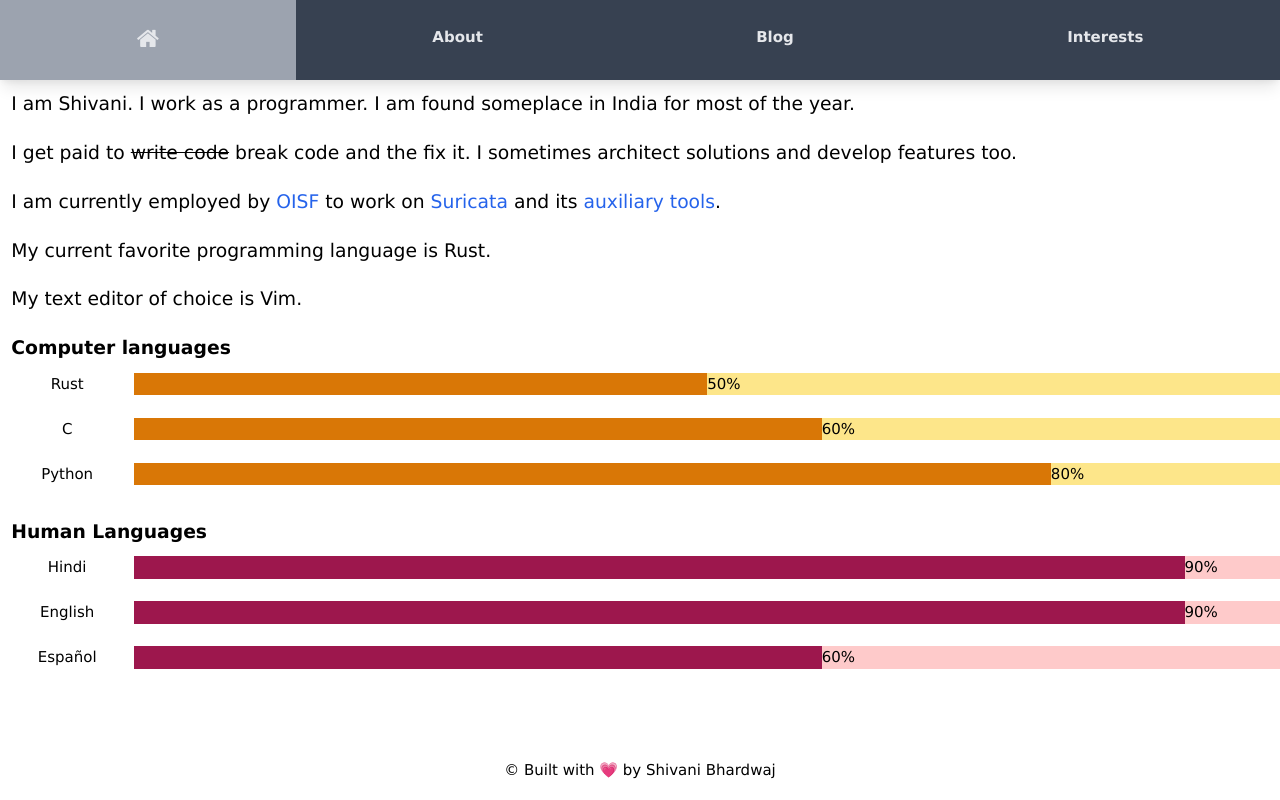
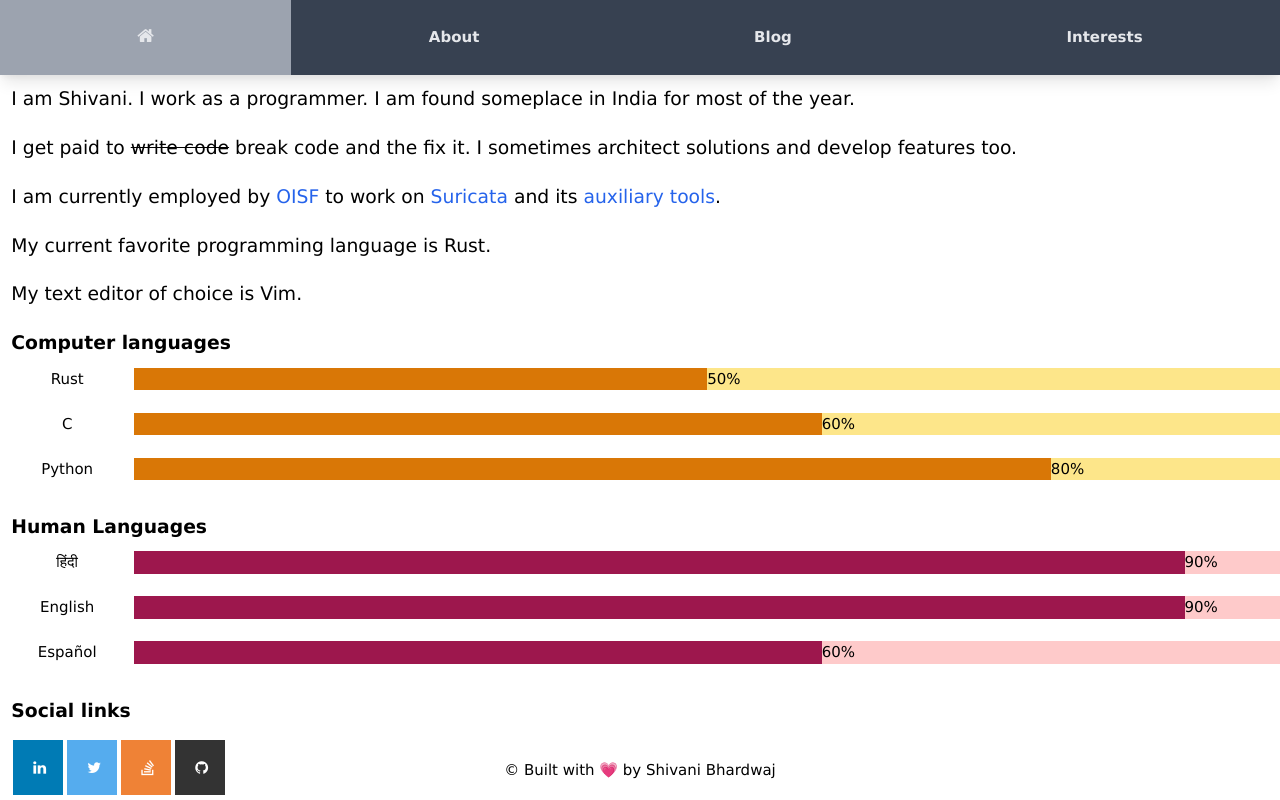
Before and after one commit to inashivb/website, a Nuxt app: page /about in a window 1280 px wide. Built offline with nearby package versions, Linux system fonts and the light colour scheme.

Commit message:
add social media links

```diff
--- a/components/Header.vue
+++ b/components/Header.vue
@@ -7,7 +7,7 @@
         <div class="h-full bg-gray-700 font-extrabold flex flex-col md:flex-row shadow-lg">
             <div v-if="false" class="text-gray-100 text-center p-7">Hello!</div>
             <nuxt-link to="/" class="menu-item">
-               <div class="fa fa-home center w3-xlarge"></div>
+               <div class="fa fa-home center w3-large"></div>
             </nuxt-link>
             <nuxt-link to="/about" class="menu-item">
                <label>About</label>
--- a/pages/about.vue
+++ b/pages/about.vue
@@ -1,5 +1,7 @@
 <template lang="html">
     <div>
+    <meta name="viewport" content="width=device-width, initial-scale=1">
+    <link rel="stylesheet" href="https://cdnjs.cloudflare.com/ajax/libs/font-awesome/4.7.0/css/font-awesome.min.css">
     <Header />
         <p class="p-3 text-left text-xl">I am Shivani. I work as a programmer. I am found someplace in India for most of the year.</p>
         <p class="p-3 text-left text-xl">I get paid to <s>write code</s> break code and the fix it. I sometimes architect solutions and develop features too.</p>
@@ -24,7 +26,7 @@
         </div><br>
         <p class="p-3 text-left text-xl font-bold">Human Languages</p>
         <div class="flex flex-row">
-            <div class="text-center w-40">Hindi</div>
+            <div class="text-center w-40">हिंदी</div>
             <div class="bg-pink-800 flex-grow w-11/12"></div>
             <div class="bg-red-200 flex-grow w-1/12">90%</div>
         </div><br>
@@ -38,7 +40,48 @@
             <div class="bg-pink-800 flex-grow w-3/5"></div>
             <div class="bg-red-200 flex-grow w-2/5">60%</div>
         </div><br>
-        <p class="p-3 text-left text-xl"></p>
+        <p class="p-3 text-left text-xl font-bold">Social links</p>
+        <div class="pl-3 flex flex-row">
+            <div><a href="https://www.linkedin.com/in/shivan1" class="icon fa fa-linkedin flex-grow"></a></div>
+            <div><a href="https://twitter.com/tuxish" class="icon fa fa-twitter flex-grow"></a></div>
+            <div><a href="https://stackoverflow.com/users/3715736/unixia" class="icon fa fa-stack-overflow flex-grow"></a></div>
+            <div><a href="https://github.com/inashivb" class="icon fa fa-github flex-grow"></a></div>
+        </div>
     <Footer />
     </div>
 </template>
+
+<style>
+.icon {
+  padding: 20px;
+  font-size: 30px;
+  width: 50px;
+  text-align: center;
+  text-decoration: none;
+  margin: 5px 2px;
+}
+
+.fa:hover {
+    opacity: 0.7;
+}
+
+.fa-twitter {
+  background: #55ACEE;
+  color: white;
+}
+
+.fa-linkedin {
+  background: #007bb5;
+  color: white;
+}
+
+.fa-stack-overflow {
+    background:#ef8236;
+    color: white;
+}
+
+.fa-github {
+    background: #333;
+    color: white;
+}
+</style>
--- /dev/null
+++ b/pages/blog.vue
@@ -0,0 +1,20 @@
+<template lang="html">
+    <div>
+    <Header />
+    <script>
+        export default {
+            async asyncData({ $content, params }) {
+            const articles = await $content('blog') // instead of $content('articles', params.slug)
+                .only(['title', 'slug'])
+                .sortBy('createdAt', 'asc')
+                .fetch()
+
+            return {
+                articles
+                }
+            }
+        }
+    </script>
+    <Footer />
+    </div>
+</template>
--- /dev/null
+++ b/pages/blog/hello-world.vue
@@ -0,0 +1 @@
+Hellooo
--- a/pages/index.vue
+++ b/pages/index.vue
@@ -3,7 +3,7 @@
     <Header />
         <h1 class="p-10 text-center text-5xl font-extrabold">Helloooooo, beautiful human!</h1>
         <p class="p-3 text-left text-2xl">Welcome to my little corner on the web.</p>
-        <p class="p-3 text-left text-2xl">Here are some pretty pictures to lift your mood and... fill this page up. &#128517;</p>``
+        <p class="p-3 text-left text-2xl">Here are some pretty pictures to lift your mood and... fill this page up. &#128517;</p>
     <Footer />
   </div>
 </template>
```
